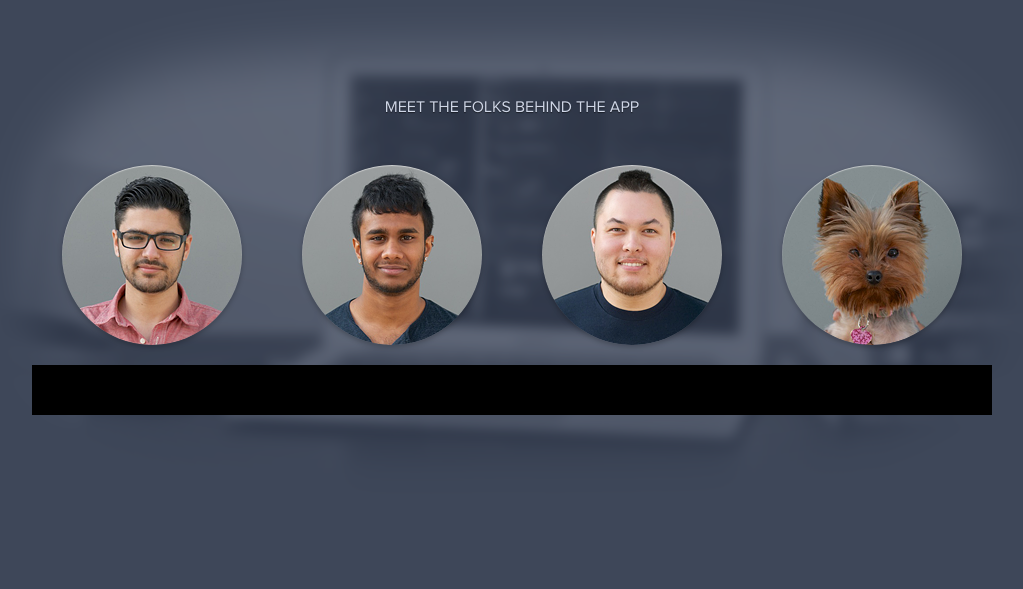
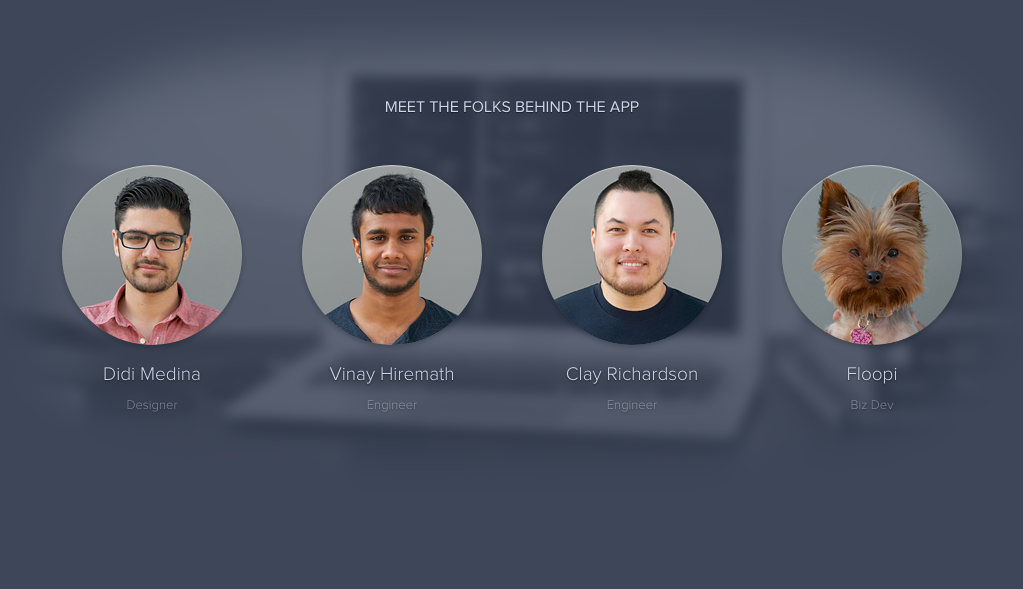
Before and after one commit to clayrichardson/zapper-api, a Django app: page / in a window 1280 px wide. Shown: the part 1010-1599 px from the top of the page, without its empty margins (128-1151 px from the left). Run offline with Django 3.2, Linux system fonts and the light colour scheme.

Commit message:
title and name fields finished

```diff
--- a/zapper/zapper/static/css/landing.css
+++ b/zapper/zapper/static/css/landing.css
@@ -116,7 +116,27 @@ body .middle-col .team-section .team-middle-col .bio-row {
   display: block;
   margin-top: 20px;
   height: 50px;
-  background-color: black;
+}
+body .middle-col .team-section .team-middle-col .bio-row .bio-entry {
+  display: inline-block;
+  float: left;
+  text-align: vertical;
+  width: 180px;
+  margin: 0 30px;
+  font-family: ProximaNovaLight;
+}
+body .middle-col .team-section .team-middle-col .bio-row .bio-entry .name {
+  font-size: 19px;
+  text-shadow: 0 1px 2px rgba(0, 0, 0, 0.5);
+  color: #cfd6e6;
+  margin: 0;
+}
+body .middle-col .team-section .team-middle-col .bio-row .bio-entry .title {
+  font-size: 13px;
+  margin-top: 15px;
+  margin-bottom: 0;
+  text-shadow: 0 1px 2px rgba(0, 0, 0, 0.3);
+  color: rgba(207, 214, 230, 0.5);
 }
 body .middle-col .phantom-footer {
   visibility: hidden;
--- a/zapper/zapper/static/css/src/pages/landing.less
+++ b/zapper/zapper/static/css/src/pages/landing.less
@@ -117,7 +117,29 @@ body {
                     display: block;
                     margin-top: 20px;
                     height: 50px;
-                    background-color: black;
+
+                    .bio-entry {
+                        display: inline-block;
+                        float: left;
+                        text-align: vertical;
+                        width: 180px;
+                        margin: 0 30px;
+                        font-family: ProximaNovaLight;
+
+                        .name {
+                            font-size: 19px;
+                            text-shadow: 0 1px 2px rgba(0, 0, 0, 0.50);
+                            color: rgba(207, 214, 230, 1.0);
+                            margin: 0;
+                        }
+                        .title {
+                            font-size: 13px;
+                            margin-top: 15px;
+                            margin-bottom: 0;
+                            text-shadow: 0 1px 2px rgba(0, 0, 0, 0.30);
+                            color: rgba(207, 214, 230, 0.5);
+                        }
+                    }
                 }
             }
         }
--- a/zapper/zapper/static/templates/landing.html
+++ b/zapper/zapper/static/templates/landing.html
@@ -27,6 +27,23 @@
 						</div>
 					</div>
 					<div class="bio-row">
+						<div class="bio-entry">
+							<p class="name">Didi Medina</p>
+							<p class="title">Designer</p>
+						</div>
+						<div class="bio-entry">
+							<p class="name">Vinay Hiremath</p>
+							<p class="title">Engineer</p>
+						</div>
+						<div class="bio-entry">
+							<p class="name">Clay Richardson</p>
+							<p class="title">Engineer</p>
+						</div>
+						<div class="bio-entry">
+							<p class="name">Floopi</p>
+							<p class="title">Biz Dev</p>
+						</div>
+					</div>
 				</div>
 			</div>
 			<div class="phantom-footer"></div>
```
